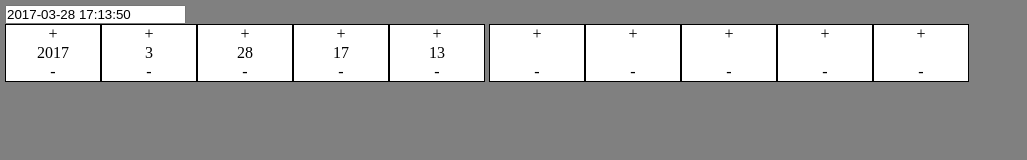
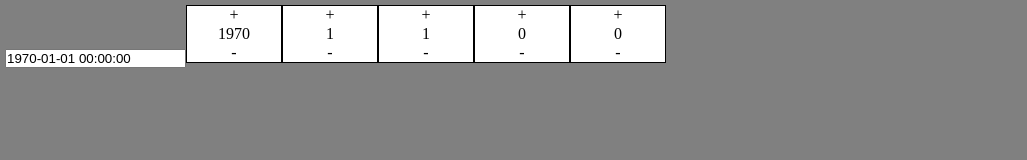
Before and after one commit to ygricks/simple-datetimepicker, a plain HTML site: page index.html in a window 1280 px wide. Shown: the whole page, without its empty margins (0-1027 px from the left). Drawn offline with Linux system fonts and the light colour scheme.

Commit message:
add html cover on input

```diff
--- a/index.html
+++ b/index.html
@@ -7,35 +7,7 @@
 	<link href="style.css" rel="stylesheet" type="text/css" />
 </head>
 <body>
-	<input type="datetime" name="date" value="2017-03-28 17:13:50">
-	<br>
-	<div id="dtp" class="yjsdate clearfix">
-		<div class="e" data-id="y">
-			<div class="up">+</div>
-			<div class="val">..</div>
-			<div class="down">-</div>
-		</div>
-		<div class="e" data-id="m">
-			<div class="up">+</div>
-			<div class="val">..</div>
-			<div class="down">-</div>
-		</div>
-		<div class="e" data-id="d">
-			<div class="up">+</div>
-			<div class="val">..</div>
-			<div class="down">-</div>
-		</div>
-		<div class="e" data-id="h">
-			<div class="up">+</div>
-			<div class="val">..</div>
-			<div class="down">-</div>
-		</div>
-		<div class="e" data-id="i">
-			<div class="up">+</div>
-			<div class="val">..</div>
-			<div class="down">-</div>
-		</div>
-	</div>
+	<input id="dtp" type="datetime" name="date" value="2017-03-28 17:13:50">
 	<script src="script.js"></script>
 </body>
 </html>
--- a/script.js
+++ b/script.js
@@ -11,15 +11,14 @@ SubDate.prototype.addDays = function(d){this.setTime(this.getTime()+(d*86400000)
 SubDate.prototype.addHours = function(h){this.setTime(this.getTime()+(h*3600000));return this;};
 SubDate.prototype.addMinutes = function(m){this.setTime(this.getTime()+(m*60000));return this;};
 
-
-var MD = function(element, time){
+var MD = function(input){
 	const self = this;
-	return self.init(element, time);
+	var time = input.getAttribute('val');
+	return self.init(input, time);
 };
-MD.prototype.init = function(element, time){
-	console.log('init')
+MD.prototype.init = function(input, time){
 	const self = this;
-	self.element = element;
+	self.input = input;
 	self.ts = new SubDate(time);
 	self.list_attr = {
 		y: {get:'getFullYear',set:'addYear'},
@@ -28,12 +27,12 @@ MD.prototype.init = function(element, time){
 		h: {get:'getHours',set:'addHours'},
 		i: {get:'getMinutes',set:'addMinutes'}
 	};
+	self.createDOM();
 	self.list_dom = {};
 	Object.keys(self.list_attr).forEach(function(v){
 		self.list_dom[v] = self.element.querySelectorAll('.e[data-id="'+v+'"] .val')[0];
 	});
 	self.eventsListner();
-	self.createDOM();
 	return self;
 };
 MD.prototype.eventsListner = function(){
@@ -74,15 +73,24 @@ MD.prototype.view = function(){
 	Object.keys(self.list_attr).forEach(function(v){
 		self.list_dom[v].innerHTML = self.ts[self.list_attr[v]['get']]();
 	})
-	return this;
+
+	var str = (function(){
+		var t = self.ts;
+		function d(s){return ('0'+s).slice(-2);};
+		return `${t.getFullYear()}-${d(t.getMyMount())}-${d(t.getDate())} ${d(t.getHours())}:${d(t.getMinutes())}:${d(t.getSeconds())}`;
+	})();
+	self.input.value = str;
+	return self;
 };
 MD.prototype.createDOM = function(){
 	var self = this;
 	var yjsdate = document.createElement("div");
-	yjsdate.className = "yjsdate";
+	yjsdate.classList.add("yjsdate");
+	yjsdate.classList.add("clearfix");
 	Object.keys(self.list_attr).forEach(function(v){
 		var e = document.createElement("div");
 		e.className = "e";
+		e.setAttribute('data-id',v);
 		var u = document.createElement("div");
 		u.className = "up";
 		u.innerHTML = "+";
@@ -96,12 +104,14 @@ MD.prototype.createDOM = function(){
 		e.appendChild(d);
 		yjsdate.appendChild(e);
 	});
-	console.log('ms',yjsdate);
-	document.body.appendChild(yjsdate);
+	self.input.parentNode.insertBefore(yjsdate, self.input.nextSibling);
+	// self.input.style.display = "none";
+	self.element = yjsdate;
+	return self;
 };
 
 (function() {
 	var element = document.getElementById('dtp');
-	var ob = new MD(element,'2017-03-28 17:13:50');
+	var ob = new MD(element);
 	ob.view();
 })();
--- a/style.css
+++ b/style.css
@@ -24,12 +24,6 @@ body{background: grey; padding: 5px;}
 	height:20px;
 	line-height: 20px;
 }
-/*.up .down {
-	display: block;
-	height: 20px;
-	font-size: 12px;
-	line-height: 20px;
-}*/
 .up:hover, .down:hover {
 	cursor: pointer;
 }
```
